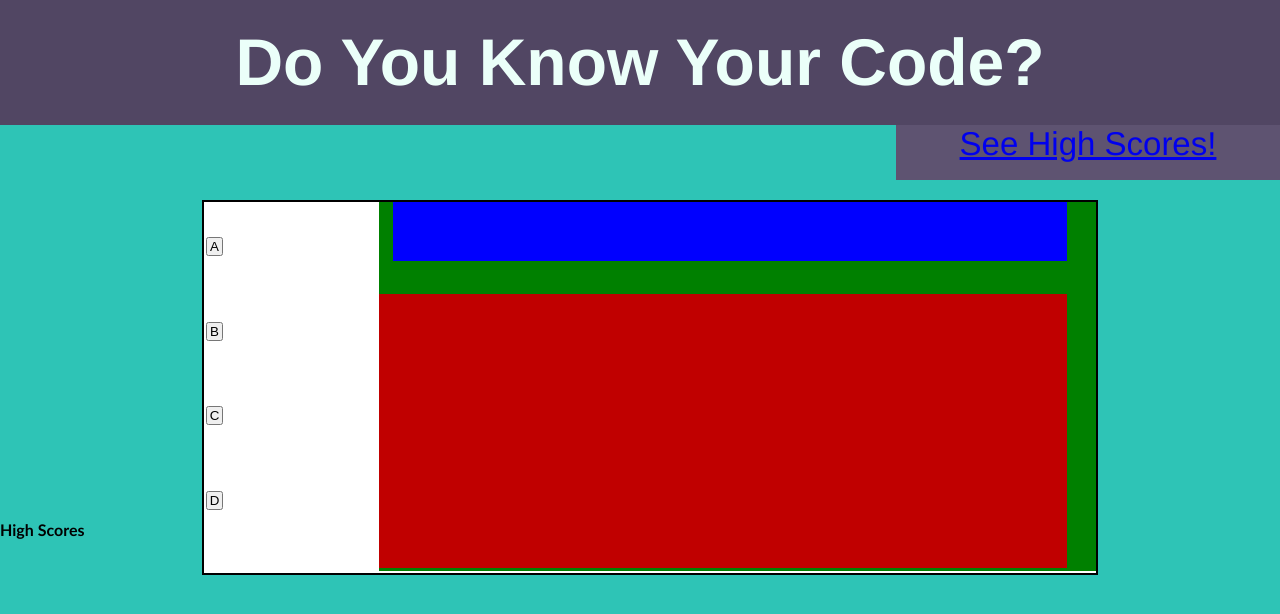
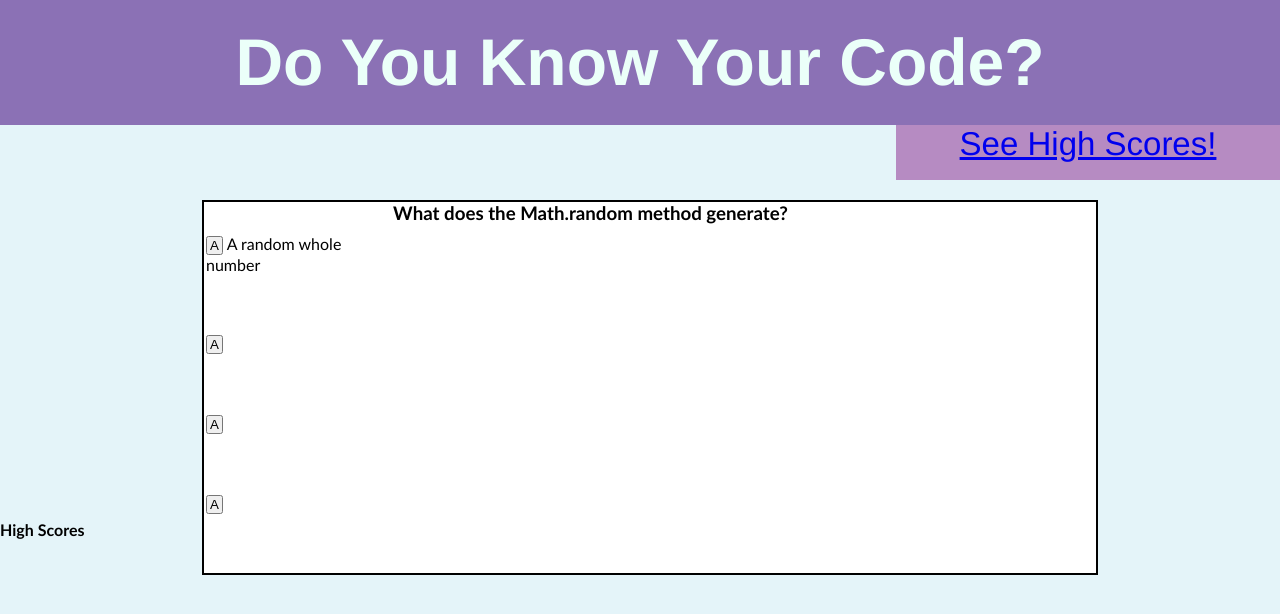
Before and after one commit to JamesGeneser/CodeQuiz, a plain HTML site: page index.html in a window 1280 px wide. Both pictures are taken after a click on the button "Start!". Drawn offline with Linux system fonts and the light colour scheme.

Commit message:
Changed how the questions were loaded and displayed, added the timer

```diff
--- a/assets/script.js
+++ b/assets/script.js
@@ -1,90 +1,116 @@
 var questionArray = [
     {
-        title: "Question 1:question contents",
-        options: ["A and some text","B and some text","C and some text","D and some text"],
+        title: "What does the Math.random method generate?",
+        options: ["A random whole number","A random number between 1 and 2 ","A random number between 0 and 1","A random integer"],
         answer: "C"
     },
     {
-        title: "Question",
-        options: ["A","B","C","D"],
-        answer: "correct answer"
+        title: "'i ++' is the same thing as:",
+        options: ["'i=1+1'","'i=i+i'","'i=i+2'","'i=i+1'"],
+        answer: "D"
     },
     {
-        title: "Question",
-        options: ["A","B","C","D"],
-        answer: "correct answer"
+        title: "'element.textContent' In this example, '.textContent' is an example of a(n):",
+        options: ["method","object","class","selector"],
+        answer: "A"
     },
     {
-        title: "Question",
+        title: "Question 4",
         options: ["A","B","C","D"],
         answer: "correct answer"
     },
 ]
-var title = document.querySelector("#title");
 
-var welcomeBox = document.querySelector("#welcomeBox");
-var startBtn = document.querySelector("#startBtn")
-var questionSection = document.querySelector("#questions")
+var startBtn = document.querySelector("#startBtn");
 
 
 
-
+//This function is waiting for the startBtn to be clicked
 startBtn.addEventListener("click", function(){
-
+//changing the attribute of the welcomeBox changes it to hidden
     var element = document.getElementById("welcome");
-
     element.removeAttribute("class");
-
     element.setAttribute("class","welcomeBoxHide");
-
+//changing the attribute of the questionBox makes it visible
     var qBox = document.getElementById("questionBox");
     qBox.removeAttribute("class");
     qBox.setAttribute("class","questionBoxShow");
+    startBtn.setAttribute("class","startBtnHide");
+//calls the questionLoader function
+    questionLoader()
+})
 
-    startBtn.setAttribute("class","startBtnHide")
+//current reference to the index position of the questionArray. It begins at 0
+var current = 0
+
+//////////////////////////////////////////////////////////////////////////
+
+
+//questionLoader function is
+function questionLoader(event){
+
+
+    var startTime = 30
+setInterval(function(){
+startTime = startTime-1
+console.log(startTime)
+},1000)
+
+    var currentQuestion = questionArray[current]
+    //finds an selects the current question
+
+    //takes the title from the current question
+    var questionTitle = currentQuestion.title;
+    console.log(questionTitle);
+
+    var titlePlacement = document.querySelector("#title");
+    console.log (titlePlacement);
+
+    titlePlacement.textContent = questionTitle;
+
+
+    //takes the options from the currentQuestion
+    var questionOptions = currentQuestion.options;
+    console.log(questionOptions);
+
+    var optionAplacement = document.querySelector("#questionA");
+    optionAplacement.textContent = questionOptions[0];
+
+
+    //I want to seperate the question options so that each option is listed on a seperate row (in a column)
+
+
+    current ++;
+
+    checkResponse(event)
+
+    return
+
+    //userChoice = whatever choiceBtn they picked. Compare button id to 'answer' in currentQuestion. If === true, else false
+
+}
+
+function checkResponse(event){
+    var input = event.target
+    var correctAnswer = questionArray[current].answer
+
+    if (input.textContent === correctAnswer){
+
+
+    }
 
 
 
-    var currentQuestion = questionArray[0]
+}
 
-    var questionTitle = currentQuestion.title
 
-    var questionOptions = currentQuestion.options
+var choiceBtn = document.querySelector(".choiceBtn")
 
-    console.log(questionTitle)
-    console.log(questionOptions)
-
-    document.querySelector("#title") = questionTitle;
-    h3.append(questionTitle)
+choiceBtn.addEventListener("click",questionLoader)
 
 
 
+//Record final score
+//use storage.set item("score","")
 
-
-
-
-
-
-
-
-    // var x = document.querySelector("#title")
-
-    // x = questions[0];
-
-    // var questionTitle = JSON.stringify(x)
-
-    // console.log(questionTitle);
-
-    // var test = x.title
-
-    // console.log(test)
-
-
-
-})
-
-
-
-
-// var question1 = (questions[0])
-// console.log = question1
+//get score from local storage and display under score.
--- a/assets/styles.css
+++ b/assets/styles.css
@@ -1,8 +1,8 @@
 /* Style Sheet */
 :root{
-    --mainColor: #2EC4B6;
-    --dark: #514663;
-    --dark-light: #5e5371;
+    --mainColor: #e4f4f9;
+    --dark: #8b71b5;
+    --dark-light: #b68bc2;
     --highlight: #b3b7ee;
     --white: rgb(235, 255, 249);
 
@@ -79,9 +79,7 @@ nav {
     z-index: 5;
 }
 
-.Blue{
-    color: blue;
-}
+
 
 
 
@@ -137,7 +135,6 @@ nav {
     flex-direction: column;
     width: 84%;
     height: 369px;
-    background-color: green;
 }
 
 
@@ -145,7 +142,7 @@ nav {
 #title{
     height: 16%;
     width: 94%;
-    background-color: blue;
+
     position: relative;
     left: 2%;
 }
@@ -155,7 +152,7 @@ nav {
     flex-direction: column;
     height: 274px;
     width: 96%;
-    background-color: rgb(192, 0, 0);
+
     position: relative;
     top: 9%;
     left:0%;
--- a/index.html
+++ b/index.html
@@ -28,14 +28,25 @@
 
     <div id="questionBox" class="questionBoxHide">
         <section id="multipleChoice">
-            <button class="choiceBtn">A</button>
-            <button class="choiceBtn">B</button>
-            <button class="choiceBtn">C</button>
-            <button class="choiceBtn">D</button>
+            <div class="questionOptions">
+                <button class="choiceBtn" id="A">A</button>
+                <label id="questionA"></label>
+            </div>
+            <div class="questionOptions">
+                <button class="choiceBtn" id="B">A</button>
+                <label id="questionB"></label>
+            </div>
+            <div class="questionOptions">
+                <button class="choiceBtn" id="C">A</button>
+                <label id="questionC"></label>
+            </div>
+            <div class="questionOptions">
+                <button class="choiceBtn" id="D">A</button>
+                <label id="questionD"></label>
+            </div>
         </section>
         <div id="titleQuestions">
             <h3 id="title"></h3>
-            <section id="questions"></section>
         </div>
 
     </div>
```
